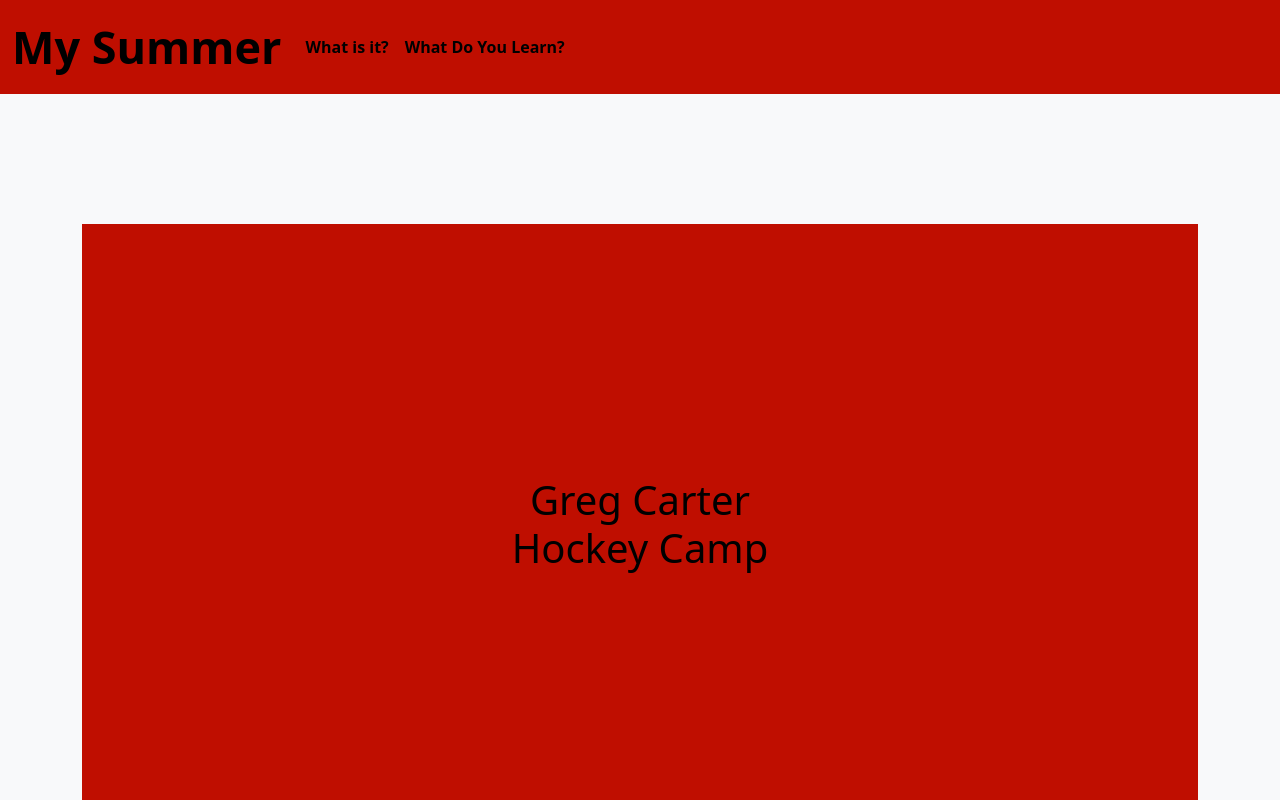
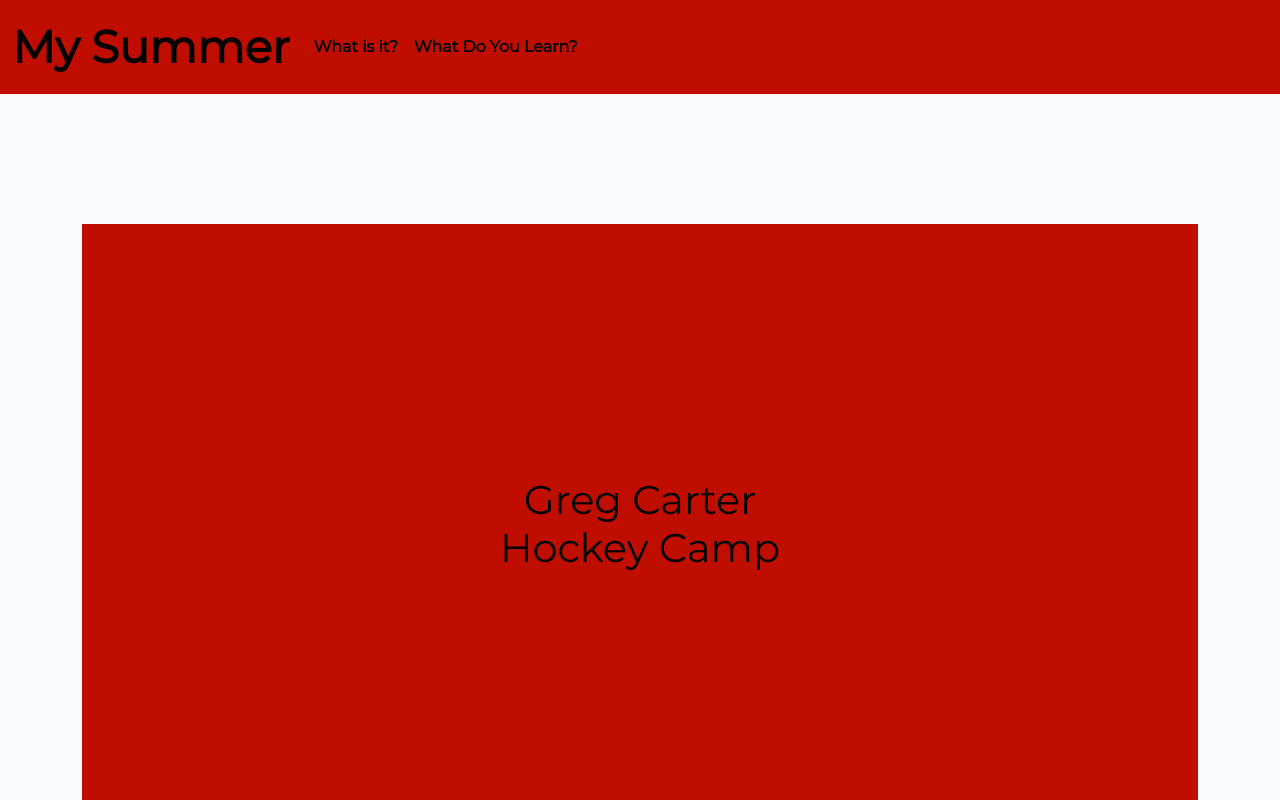
Before and after one commit to KyleRabkin61/Summer-Tainment, a plain HTML site: page index.html in a window 1280 px wide. Shown: the top 800 px of the page. Drawn offline with nearby package versions, Linux system fonts and the light colour scheme.

Commit message:
added font

```diff
--- a/index.html
+++ b/index.html
@@ -8,6 +8,9 @@
   <link href="https://cdn.jsdelivr.net/npm/bootstrap@5.3.2/dist/css/bootstrap.min.css" rel="stylesheet"
     integrity="sha384-T3c6CoIi6uLrA9TneNEoa7RxnatzjcDSCmG1MXxSR1GAsXEV/Dwwykc2MPK8M2HN" crossorigin="anonymous">
   <link rel="stylesheet" href="style.css">
+  <link rel="preconnect" href="https://fonts.googleapis.com">
+<link rel="preconnect" href="https://fonts.gstatic.com" crossorigin>
+<link href="https://fonts.googleapis.com/css2?family=Montserrat&display=swap" rel="stylesheet">
 </head>
 
 <body class="bg-body-tertiary">
--- a/style.css
+++ b/style.css
@@ -1,6 +1,7 @@
 *{
     box-sizing:border-box;
     scroll-behavior: smooth;
+    font-family: 'Montserrat', sans-serif;
   }
 /*nav-css*/
 nav {
```
